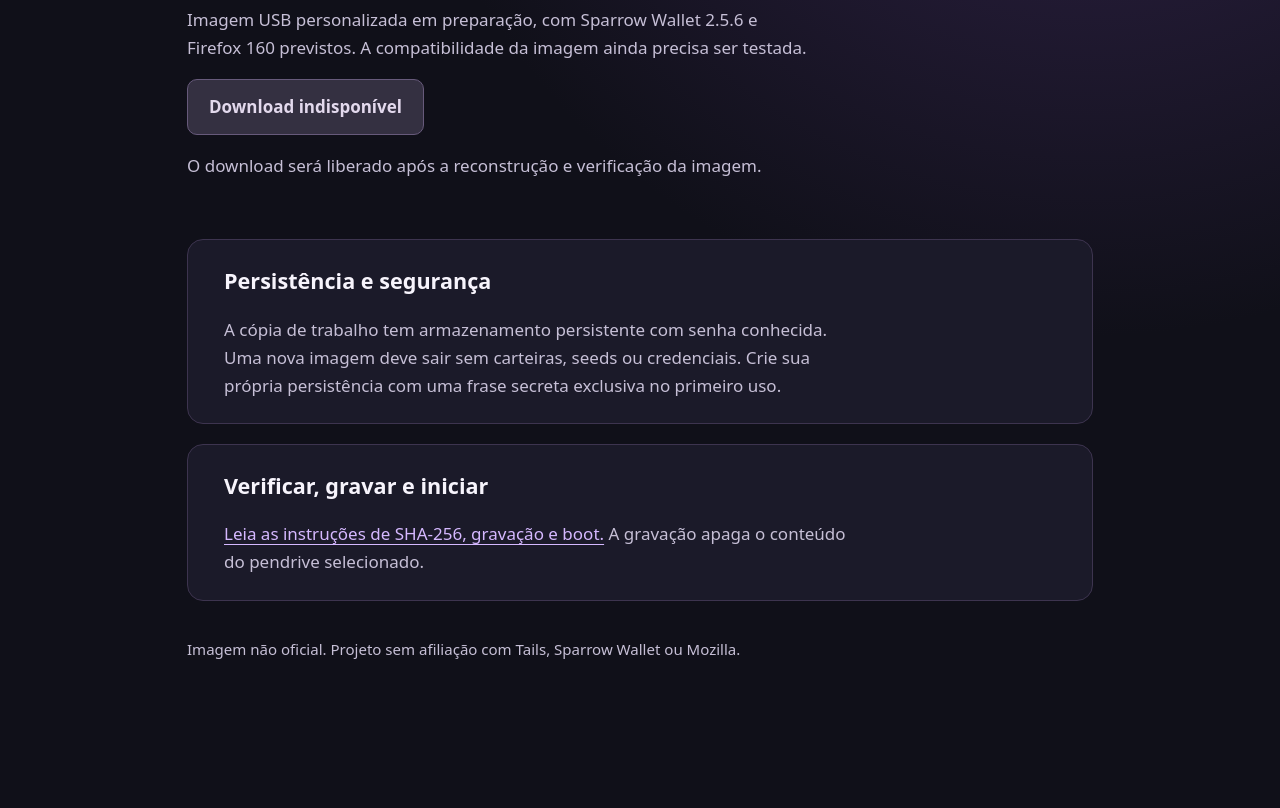
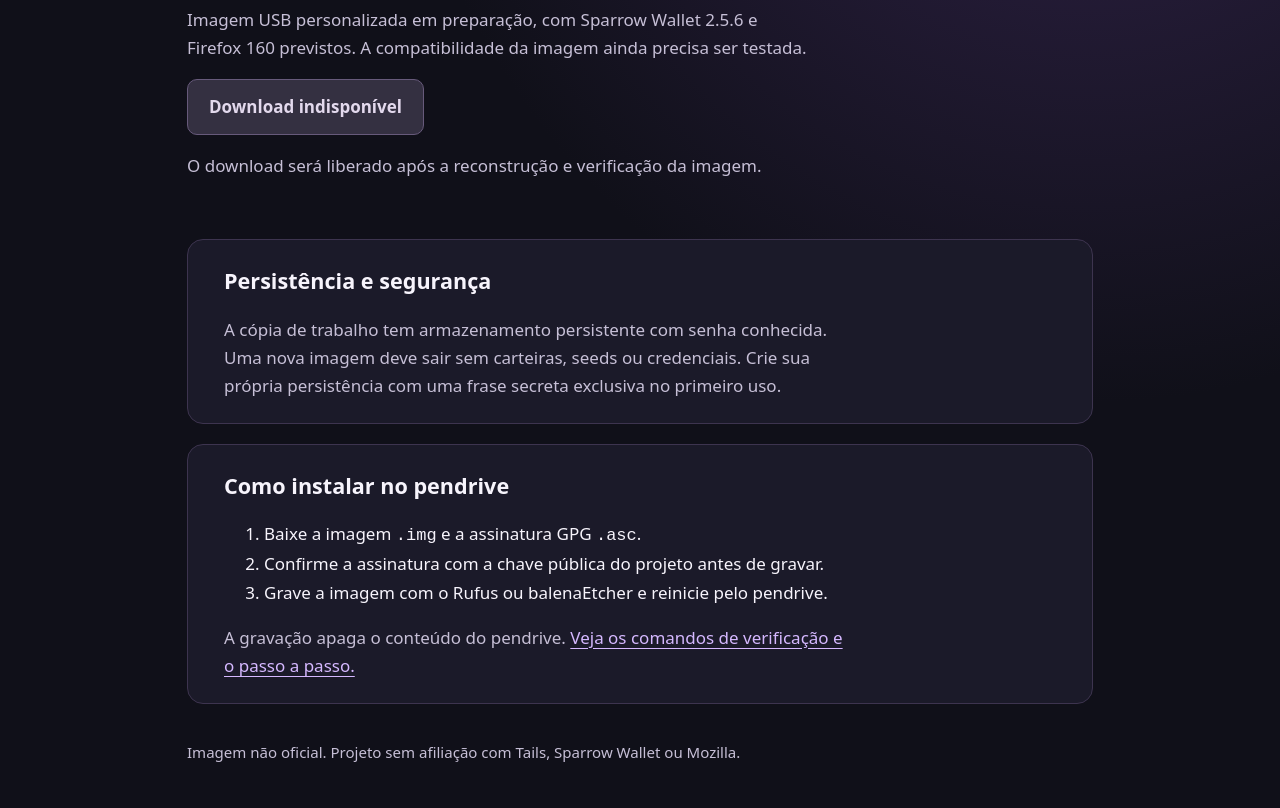
Before and after one commit to FelipeCOjeda/tails-sparrow, a plain HTML site: page docs/index.html in a window 1280 px wide. Shown: the part 350-1158 px from the top of the page. Before the commit the page ends 1055 px from the top, so only its background shows below. Drawn offline with Linux system fonts and the light colour scheme.

Commit message:
Simplifica instalacao USB e documenta verificacao GPG

```diff
--- a/docs/index.html
+++ b/docs/index.html
@@ -25,8 +25,13 @@
 <p>A cópia de trabalho tem armazenamento persistente com senha conhecida. Uma nova imagem deve sair sem carteiras, seeds ou credenciais. Crie sua própria persistência com uma frase secreta exclusiva no primeiro uso.</p>
 </section>
 <section aria-labelledby="guia">
-<h2 id="guia">Verificar, gravar e iniciar</h2>
-<p><a href="https://github.com/FelipeCOjeda/tails-sparrow#verificar-gravar-e-iniciar">Leia as instruções de SHA-256, gravação e boot.</a> A gravação apaga o conteúdo do pendrive selecionado.</p>
+<h2 id="guia">Como instalar no pendrive</h2>
+<ol>
+<li>Baixe a imagem <code>.img</code> e a assinatura GPG <code>.asc</code>.</li>
+<li>Confirme a assinatura com a chave pública do projeto antes de gravar.</li>
+<li>Grave a imagem com o Rufus ou balenaEtcher e reinicie pelo pendrive.</li>
+</ol>
+<p>A gravação apaga o conteúdo do pendrive. <a href="https://github.com/FelipeCOjeda/tails-sparrow#verificar-gravar-e-iniciar">Veja os comandos de verificação e o passo a passo.</a></p>
 </section>
 <footer>Imagem não oficial. Projeto sem afiliação com Tails, Sparrow Wallet ou Mozilla.</footer>
 </main>
```
Also changed, not shown: 1 other file.
